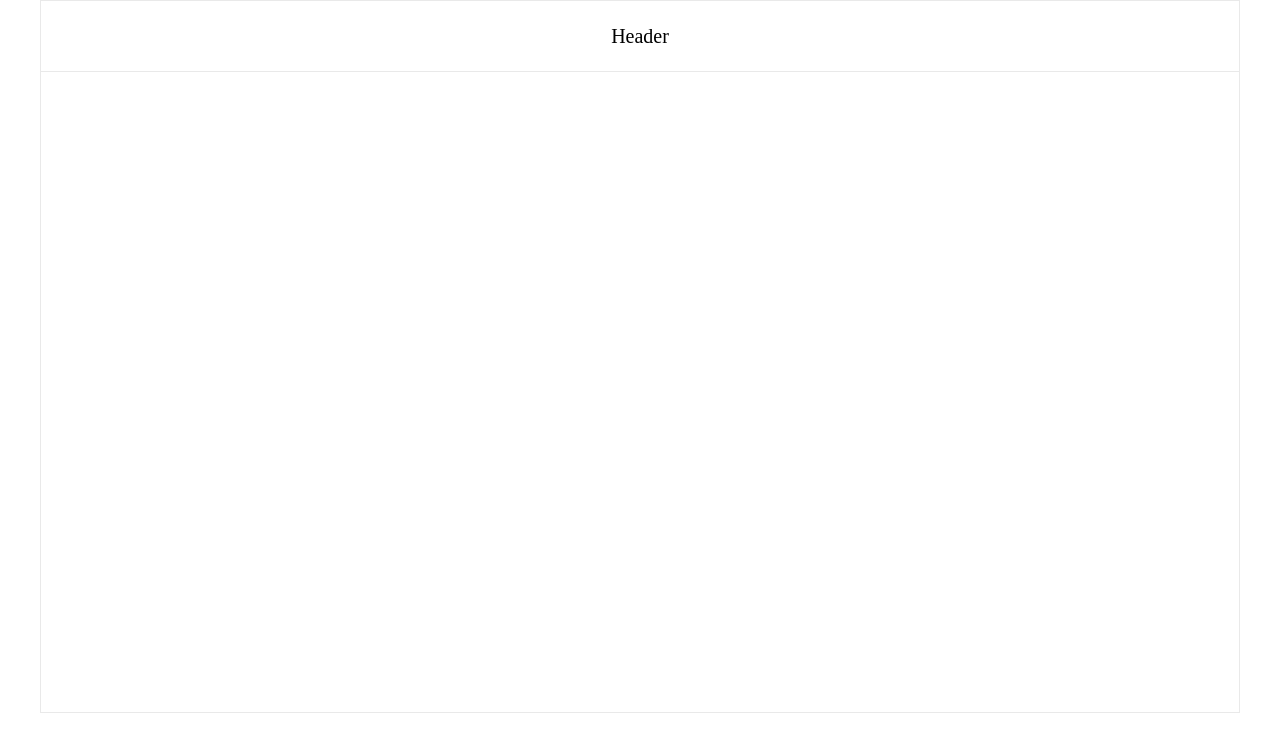
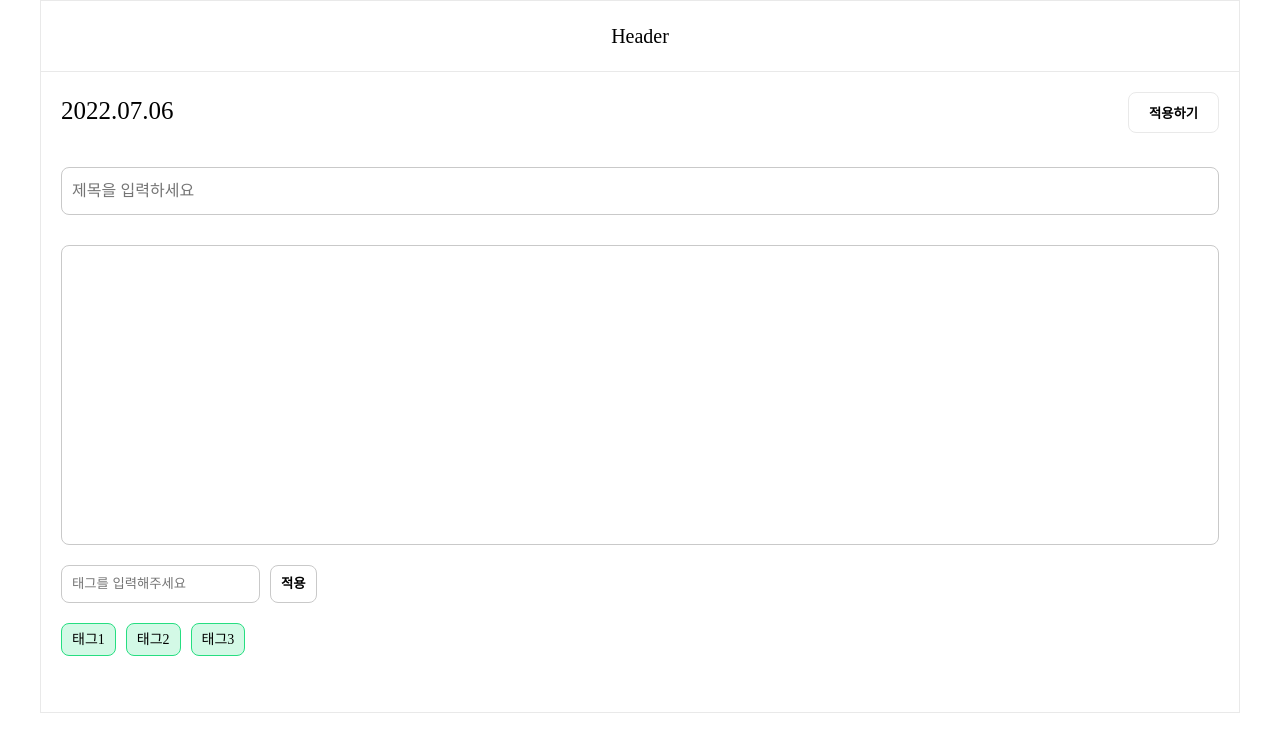
Before and after one commit to HongDuHyeon/diary_minding, a React (Create React App) app: page /write in a window 1280 px wide. Before the commit this address had no page. Shown: the top 752 px of the page. Built offline with nearby package versions, Linux system fonts and the light colour scheme.

Commit message:
Add: 작성하기 페이지 퍼블리싱 완료

```diff
--- a/src/Router.tsx
+++ b/src/Router.tsx
@@ -5,6 +5,7 @@ import ContentsWrapper from './components/ContentsWrapper';
 import Nav from './components/Nav';
 import Dashboard from './features/Dashboard/Dashboard';
 import Detail from './features/Detail/Detail';
+import Write from './features/Write/Write';
 
 const Router = () => {
   return (
@@ -14,6 +15,7 @@ const Router = () => {
         <ContentsWrapper>
           <Routes>
             <Route path="/" element={<Dashboard />} />
+            <Route path="/write" element={<Write />} />
             <Route path="/detail" element={<Detail />} />
           </Routes>
         </ContentsWrapper>
--- a/src/features/List/List.tsx
+++ b/src/features/List/List.tsx
@@ -124,7 +124,7 @@ const CardTagWrap = styled.ul`
   padding: 10px 20px;
 `;
 
-const CardTag = styled.li`
+export const CardTag = styled.li`
   border: 1px solid #26de81;
   border-radius: 8px;
   padding: 5px 10px;
--- /dev/null
+++ b/src/features/Write/Write.tsx
@@ -0,0 +1,97 @@
+import React from 'react';
+import styled from 'styled-components';
+import { CardTag } from '../List/List';
+
+const Write = () => {
+  return (
+    <>
+      <WriteForm>
+        <WriteButtonWrap>
+          <WriteSubmitButton>적용하기</WriteSubmitButton>
+        </WriteButtonWrap>
+        <WriteContents>
+          <WriteDate>2022.07.06</WriteDate>
+          <WriteTitle placeholder="제목을 입력하세요" />
+          <WriteText />
+          <TagWrap>
+            <TagInput placeholder="태그를 입력해주세요" />
+            <TagButton>적용</TagButton>
+            <WriteTagWrap>
+              <CardTag>태그1</CardTag>
+              <CardTag>태그2</CardTag>
+              <CardTag>태그3</CardTag>
+            </WriteTagWrap>
+          </TagWrap>
+        </WriteContents>
+      </WriteForm>
+    </>
+  );
+};
+
+export default Write;
+
+const WriteForm = styled.form`
+  position: relative;
+`;
+
+const WriteButtonWrap = styled.div`
+  position: absolute;
+  right: 0;
+  top: 0;
+`;
+
+const WriteSubmitButton = styled.button`
+  padding: 10px 20px;
+  border: 1px solid #e9e9e9;
+  border-radius: 8px;
+`;
+
+const WriteContents = styled.div``;
+
+const WriteDate = styled.p`
+  font-size: 25px;
+  margin-bottom: 37px;
+`;
+
+const WriteTitle = styled.input`
+  width: 100%;
+  line-height: 36px;
+  font-size: 16px;
+  padding: 5px 10px;
+  border: 1px solid #c9c9c9;
+  border-radius: 8px;
+  outline: none;
+`;
+
+const TagWrap = styled.div`
+  margin-top: 20px;
+`;
+
+const TagInput = styled.input`
+  padding: 5px 10px;
+  border: 1px solid #c9c9c9;
+  border-radius: 8px;
+  line-height: 26px;
+`;
+
+const TagButton = styled.button`
+  padding: 5px 10px;
+  margin-left: 10px;
+  border: 1px solid #c9c9c9;
+  border-radius: 8px;
+  line-height: 26px;
+`;
+
+const WriteText = styled.textarea`
+  width: 100%;
+  min-height: 300px;
+  margin-top: 30px;
+  padding: 5px 10px;
+  border: 1px solid #c9c9c9;
+  border-radius: 8px;
+  resize: none;
+`;
+const WriteTagWrap = styled.ul`
+  display: flex;
+  margin-top: 20px;
+`;
```
